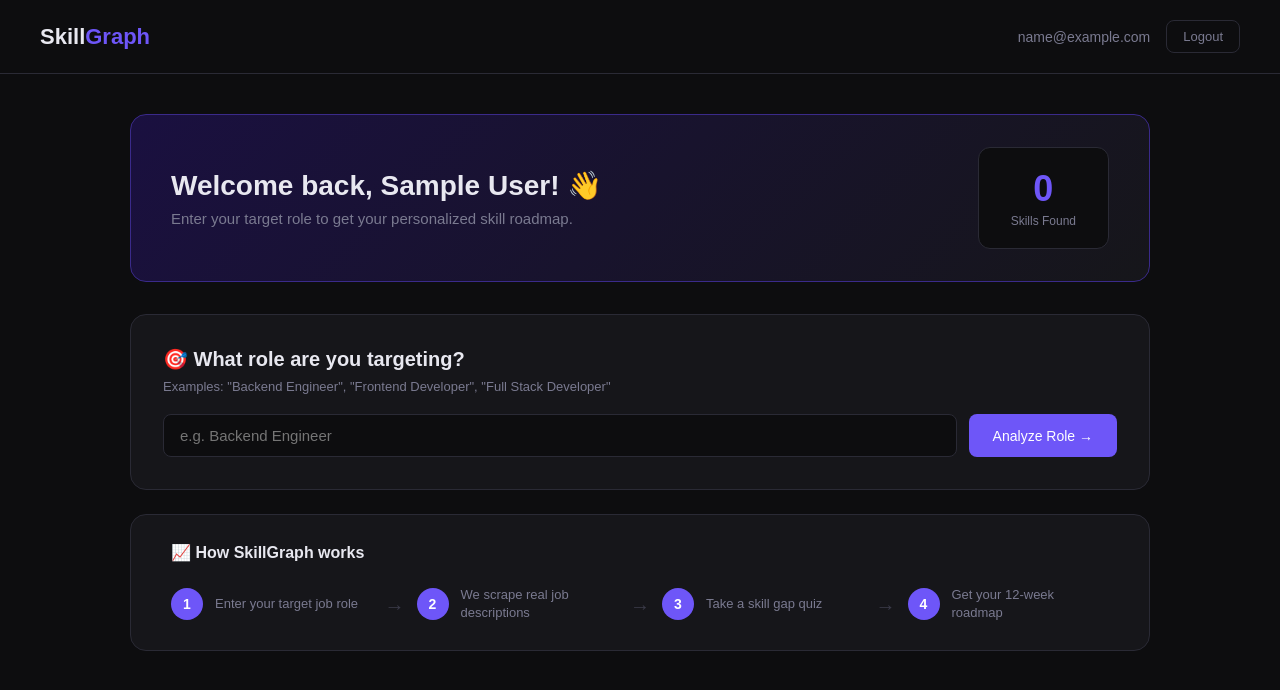
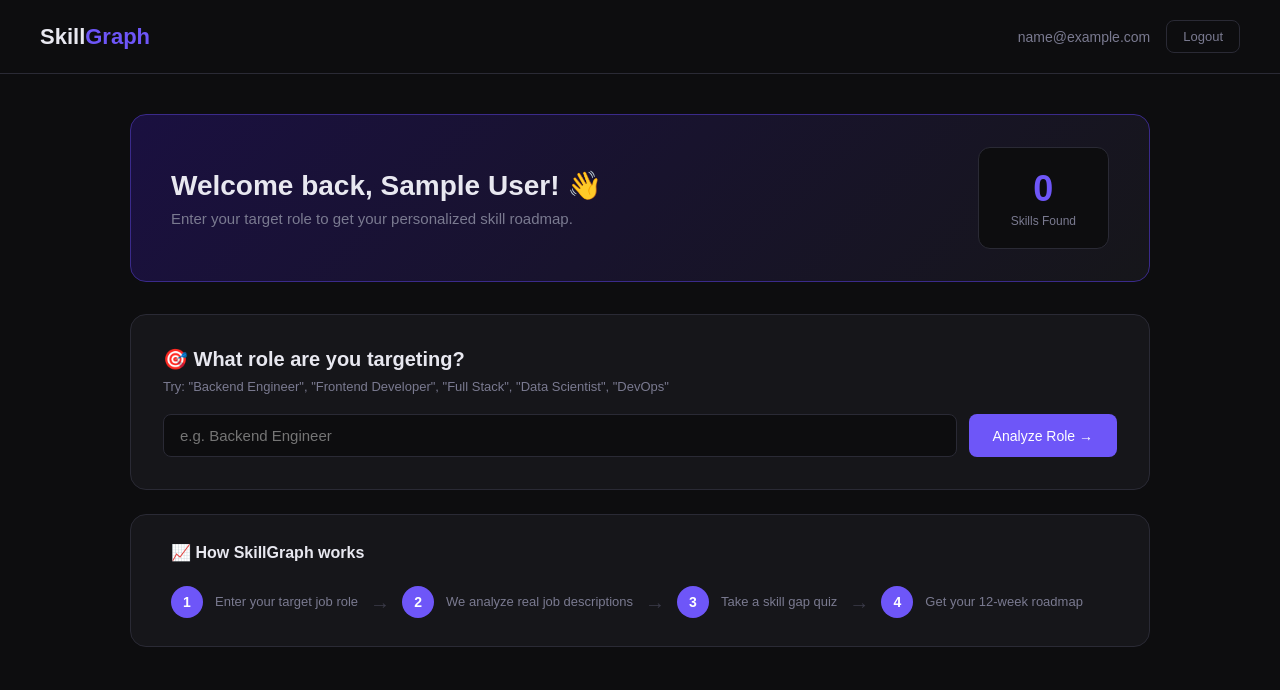
Before and after one commit to Devadharshini784/skillgraph, a React (Vite) app in the folder client/: page /dashboard in a window 1280 px wide. Shown: the top 690 px of the page. Built offline with nearby package versions, Linux system fonts and the light colour scheme; sample sign-in values are in the browser's storage.

Commit message:
feat: role-based skill detection and roadmap fix

```diff
--- a/client/src/pages/Dashboard.jsx
+++ b/client/src/pages/Dashboard.jsx
@@ -12,20 +12,22 @@ export default function Dashboard() {
   const [searched, setSearched] = useState(false);
   const [error, setError] = useState('');
 
-  const handleLogout = () => {
-    logout();
-    navigate('/login');
-  };
+  const handleLogout = () => { logout(); navigate('/login'); };
 
   const handleExtract = async () => {
     if (!role.trim()) return;
     setLoading(true);
     setError('');
     setSkills([]);
+    setSearched(false);
     try {
-      const res = await API.get(`/skills/extract?role=${role}`);
+      const res = await API.get('/skills/extract?role=' + role);
+      if (res.data.skills.length === 0) {
+        setError(res.data.message || 'Role not recognized. Try: Backend Engineer, Frontend Developer');
+      } else {
         setSkills(res.data.skills);
         setSearched(true);
+      }
     } catch (err) {
       setError('Failed to fetch skills. Please try again.');
     } finally {
@@ -34,39 +36,44 @@ export default function Dashboard() {
   };
 
   return (
-    <div style={styles.container}>
-      {/* Header */}
-      <div style={styles.header}>
-        <div style={styles.logo}>
-          <span style={styles.logoText}>Skill</span>
-          <span style={styles.logoAccent}>Graph</span>
+    <div style={{minHeight:'100vh',background:'#0d0d0f',fontFamily:'sans-serif'}}>
+
+      <div style={{display:'flex',justifyContent:'space-between',alignItems:'center',padding:'20px 40px',borderBottom:'1px solid #2a2a35'}}>
+        <div style={{fontSize:'22px',fontWeight:'700'}}>
+          <span style={{color:'#e8e8f0'}}>Skill</span>
+          <span style={{color:'#6e56f8'}}>Graph</span>
         </div>
-        <div style={styles.headerRight}>
-          <span style={styles.userEmail}>{user?.email}</span>
-          <button style={styles.logoutBtn} onClick={handleLogout}>Logout</button>
+        <div style={{display:'flex',alignItems:'center',gap:'16px'}}>
+          <span style={{color:'#7a7a90',fontSize:'14px'}}>{user?.email}</span>
+          <button onClick={handleLogout} style={{background:'transparent',border:'1px solid #2a2a35',color:'#7a7a90',padding:'8px 16px',borderRadius:'8px',cursor:'pointer',fontSize:'13px'}}>
+            Logout
+          </button>
         </div>
       </div>
 
-      <div style={styles.main}>
-        {/* Welcome banner */}
-        <div style={styles.banner}>
+      <div style={{padding:'40px',maxWidth:'1100px',margin:'0 auto'}}>
+
+        <div style={{background:'linear-gradient(135deg,#1a1040,#16161a)',border:'1px solid #3a2a8a',borderRadius:'16px',padding:'32px 40px',marginBottom:'32px',display:'flex',justifyContent:'space-between',alignItems:'center'}}>
           <div>
-            <h1 style={styles.bannerTitle}>Welcome back, {user?.name}! 👋</h1>
-            <p style={styles.bannerSub}>Enter your target role to get your personalized skill roadmap.</p>
+            <h1 style={{color:'#e8e8f0',fontSize:'28px',fontWeight:'700',marginBottom:'8px'}}>
+              Welcome back, {user?.name}! 👋
+            </h1>
+            <p style={{color:'#7a7a90',fontSize:'15px'}}>Enter your target role to get your personalized skill roadmap.</p>
           </div>
-          <div style={styles.readinessBox}>
-            <p style={styles.readinessNum}>{skills.length > 0 ? skills.length : 0}</p>
-            <p style={styles.readinessLabel}>Skills Found</p>
+          <div style={{textAlign:'center',background:'#0d0d0f',borderRadius:'12px',padding:'20px 32px',border:'1px solid #2a2a35'}}>
+            <p style={{color:'#6e56f8',fontSize:'36px',fontWeight:'800',margin:'0'}}>{skills.length > 0 ? skills.length : 0}</p>
+            <p style={{color:'#7a7a90',fontSize:'12px',margin:'4px 0 0'}}>Skills Found</p>
           </div>
         </div>
 
-        {/* Role input */}
-        <div style={styles.searchBox}>
-          <h2 style={styles.searchTitle}>🎯 What role are you targeting?</h2>
-          <p style={styles.searchSub}>Examples: "Backend Engineer", "Frontend Developer", "Full Stack Developer"</p>
-          <div style={styles.inputRow}>
+        <div style={{background:'#16161a',border:'1px solid #2a2a35',borderRadius:'16px',padding:'32px',marginBottom:'24px'}}>
+          <h2 style={{color:'#e8e8f0',fontSize:'20px',fontWeight:'600',marginBottom:'8px'}}>🎯 What role are you targeting?</h2>
+          <p style={{color:'#7a7a90',fontSize:'13px',marginBottom:'20px'}}>
+            Try: "Backend Engineer", "Frontend Developer", "Full Stack", "Data Scientist", "DevOps"
+          </p>
+          <div style={{display:'flex',gap:'12px'}}>
             <input
-              style={styles.input}
+              style={{flex:1,padding:'12px 16px',background:'#0d0d0f',border:'1px solid #2a2a35',borderRadius:'8px',color:'#e8e8f0',fontSize:'15px'}}
               type="text"
               placeholder="e.g. Backend Engineer"
               value={role}
@@ -74,47 +81,46 @@ export default function Dashboard() {
               onKeyDown={(e) => e.key === 'Enter' && handleExtract()}
             />
             <button
-              style={loading ? {...styles.searchBtn, opacity: 0.7} : styles.searchBtn}
               onClick={handleExtract}
               disabled={loading}
+              style={{background:'#6e56f8',color:'white',border:'none',borderRadius:'8px',padding:'12px 24px',fontSize:'14px',cursor:'pointer',fontWeight:'500',opacity: loading ? 0.7 : 1}}
             >
               {loading ? 'Analyzing...' : 'Analyze Role →'}
             </button>
           </div>
-          {error && <p style={styles.error}>{error}</p>}
+          {error && (
+            <div style={{background:'#2a0d0d',border:'1px solid #5c1a1a',borderRadius:'8px',padding:'12px 16px',marginTop:'12px'}}>
+              <p style={{color:'#f87171',fontSize:'13px',margin:0}}>⚠️ {error}</p>
+            </div>
+          )}
         </div>
 
-        {/* Loading state */}
         {loading && (
-          <div style={styles.loadingBox}>
-            <p style={styles.loadingText}>🔍 Scraping job descriptions and extracting skills...</p>
+          <div style={{background:'#16161a',border:'1px solid #2a2a35',borderRadius:'12px',padding:'24px',textAlign:'center',marginBottom:'24px'}}>
+            <p style={{color:'#a78bfa',fontSize:'14px'}}>🔍 Analyzing job market for "{role}"...</p>
           </div>
         )}
 
-        {/* Skills results */}
         {searched && !loading && skills.length > 0 && (
-          <div style={styles.resultsBox}>
-            <h2 style={styles.resultsTitle}>
-              Top skills for <span style={{color: '#a78bfa'}}>"{role}"</span>
+          <div style={{background:'#16161a',border:'1px solid #2a2a35',borderRadius:'16px',padding:'32px',marginBottom:'24px'}}>
+            <h2 style={{color:'#e8e8f0',fontSize:'20px',fontWeight:'600',marginBottom:'6px'}}>
+              Top skills for <span style={{color:'#a78bfa'}}>"{role}"</span>
             </h2>
-            <p style={styles.resultsSub}>Based on real job descriptions — sorted by demand</p>
-            <div style={styles.skillsGrid}>
+            <p style={{color:'#7a7a90',fontSize:'13px',marginBottom:'24px'}}>Based on real job descriptions — sorted by demand</p>
+            <div style={{display:'grid',gridTemplateColumns:'repeat(auto-fill,minmax(280px,1fr))',gap:'12px',marginBottom:'24px'}}>
               {skills.map((item, index) => (
-                <div key={index} style={styles.skillCard}>
-                  <div style={styles.skillRank}>#{index + 1}</div>
-                  <div style={styles.skillName}>{item.skill}</div>
-                  <div style={styles.skillBar}>
-                    <div style={{
-                      ...styles.skillBarFill,
-                      width: `${Math.min((item.count / skills[0].count) * 100, 100)}%`
-                    }}/>
+                <div key={index} style={{background:'#0d0d0f',border:'1px solid #2a2a35',borderRadius:'10px',padding:'14px 16px'}}>
+                  <p style={{fontSize:'11px',color:'#7a7a90',fontFamily:'monospace',marginBottom:'4px'}}>#{index + 1}</p>
+                  <p style={{color:'#e8e8f0',fontSize:'15px',fontWeight:'500',marginBottom:'8px',textTransform:'capitalize'}}>{item.skill}</p>
+                  <div style={{background:'#2a2a35',borderRadius:'4px',height:'4px',marginBottom:'6px',overflow:'hidden'}}>
+                    <div style={{background:'#6e56f8',height:'100%',borderRadius:'4px',width: Math.min((item.count / skills[0].count) * 100, 100) + '%'}} />
                   </div>
-                  <div style={styles.skillCount}>{item.count} mentions</div>
+                  <p style={{fontSize:'11px',color:'#7a7a90'}}>{item.count} mentions</p>
                 </div>
               ))}
             </div>
             <button
-  style={styles.quizBtn}
+              style={{background:'#6e56f8',color:'white',border:'none',borderRadius:'8px',padding:'12px 24px',fontSize:'14px',cursor:'pointer',fontWeight:'500'}}
               onClick={() => navigate('/quiz', { state: { skills, role } })}
             >
               Take Skill Gap Quiz →
@@ -122,79 +128,31 @@ export default function Dashboard() {
           </div>
         )}
 
-        {/* How it works — show only before search */}
         {!searched && (
-          <div style={styles.bottomCard}>
-            <h3 style={styles.bottomTitle}>📈 How SkillGraph works</h3>
-            <div style={styles.steps}>
-              <div style={styles.step}>
-                <div style={styles.stepNum}>1</div>
-                <p style={styles.stepText}>Enter your target job role</p>
+          <div style={{background:'#16161a',border:'1px solid #2a2a35',borderRadius:'16px',padding:'28px 40px'}}>
+            <h3 style={{color:'#e8e8f0',fontSize:'16px',fontWeight:'600',marginBottom:'24px'}}>📈 How SkillGraph works</h3>
+            <div style={{display:'flex',alignItems:'center',gap:'12px',flexWrap:'wrap'}}>
+              {[
+                {num:'1', text:'Enter your target job role'},
+                {num:'2', text:'We analyze real job descriptions'},
+                {num:'3', text:'Take a skill gap quiz'},
+                {num:'4', text:'Get your 12-week roadmap'}
+              ].map((step, i, arr) => (
+                <div key={i} style={{display:'flex',alignItems:'center',gap:'12px'}}>
+                  <div style={{display:'flex',alignItems:'center',gap:'12px',flex:'1',minWidth:'140px'}}>
+                    <div style={{background:'#6e56f8',color:'white',width:'32px',height:'32px',borderRadius:'50%',display:'flex',alignItems:'center',justifyContent:'center',fontWeight:'700',fontSize:'14px',flexShrink:0}}>
+                      {step.num}
                     </div>
-              <div style={styles.stepArrow}>→</div>
-              <div style={styles.step}>
-                <div style={styles.stepNum}>2</div>
-                <p style={styles.stepText}>We scrape real job descriptions</p>
+                    <p style={{color:'#7a7a90',fontSize:'13px',lineHeight:'1.4'}}>{step.text}</p>
                   </div>
-              <div style={styles.stepArrow}>→</div>
-              <div style={styles.step}>
-                <div style={styles.stepNum}>3</div>
-                <p style={styles.stepText}>Take a skill gap quiz</p>
+                  {i < arr.length - 1 && <span style={{color:'#3a3a48',fontSize:'20px'}}>→</span>}
                 </div>
-              <div style={styles.stepArrow}>→</div>
-              <div style={styles.step}>
-                <div style={styles.stepNum}>4</div>
-                <p style={styles.stepText}>Get your 12-week roadmap</p>
-              </div>
+              ))}
             </div>
           </div>
         )}
+
       </div>
     </div>
   );
 }
-
-const styles = {
-  container: { minHeight: '100vh', background: '#0d0d0f', fontFamily: 'sans-serif' },
-  header: { display: 'flex', justifyContent: 'space-between', alignItems: 'center', padding: '20px 40px', borderBottom: '1px solid #2a2a35' },
-  logo: { fontSize: '22px', fontWeight: '700' },
-  logoText: { color: '#e8e8f0' },
-  logoAccent: { color: '#6e56f8' },
-  headerRight: { display: 'flex', alignItems: 'center', gap: '16px' },
-  userEmail: { color: '#7a7a90', fontSize: '14px' },
-  logoutBtn: { background: 'transparent', border: '1px solid #2a2a35', color: '#7a7a90', padding: '8px 16px', borderRadius: '8px', cursor: 'pointer', fontSize: '13px' },
-  main: { padding: '40px', maxWidth: '1100px', margin: '0 auto' },
-  banner: { background: 'linear-gradient(135deg, #1a1040 0%, #16161a 100%)', border: '1px solid #3a2a8a', borderRadius: '16px', padding: '32px 40px', marginBottom: '32px', display: 'flex', justifyContent: 'space-between', alignItems: 'center' },
-  bannerTitle: { color: '#e8e8f0', fontSize: '28px', fontWeight: '700', marginBottom: '8px' },
-  bannerSub: { color: '#7a7a90', fontSize: '15px' },
-  readinessBox: { textAlign: 'center', background: '#0d0d0f', borderRadius: '12px', padding: '20px 32px', border: '1px solid #2a2a35' },
-  readinessNum: { color: '#6e56f8', fontSize: '36px', fontWeight: '800', margin: '0' },
-  readinessLabel: { color: '#7a7a90', fontSize: '12px', margin: '4px 0 0' },
-  searchBox: { background: '#16161a', border: '1px solid #2a2a35', borderRadius: '16px', padding: '32px', marginBottom: '24px' },
-  searchTitle: { color: '#e8e8f0', fontSize: '20px', fontWeight: '600', marginBottom: '8px' },
-  searchSub: { color: '#7a7a90', fontSize: '13px', marginBottom: '20px' },
-  inputRow: { display: 'flex', gap: '12px' },
-  input: { flex: 1, padding: '12px 16px', background: '#0d0d0f', border: '1px solid #2a2a35', borderRadius: '8px', color: '#e8e8f0', fontSize: '15px' },
-  searchBtn: { background: '#6e56f8', color: 'white', border: 'none', borderRadius: '8px', padding: '12px 24px', fontSize: '14px', cursor: 'pointer', fontWeight: '500', whiteSpace: 'nowrap' },
-  error: { color: '#f87171', fontSize: '13px', marginTop: '8px' },
-  loadingBox: { background: '#16161a', border: '1px solid #2a2a35', borderRadius: '12px', padding: '24px', textAlign: 'center', marginBottom: '24px' },
-  loadingText: { color: '#a78bfa', fontSize: '14px' },
-  resultsBox: { background: '#16161a', border: '1px solid #2a2a35', borderRadius: '16px', padding: '32px', marginBottom: '24px' },
-  resultsTitle: { color: '#e8e8f0', fontSize: '20px', fontWeight: '600', marginBottom: '6px' },
-  resultsSub: { color: '#7a7a90', fontSize: '13px', marginBottom: '24px' },
-  skillsGrid: { display: 'grid', gridTemplateColumns: 'repeat(auto-fill, minmax(280px, 1fr))', gap: '12px', marginBottom: '24px' },
-  skillCard: { background: '#0d0d0f', border: '1px solid #2a2a35', borderRadius: '10px', padding: '14px 16px' },
-  skillRank: { fontSize: '11px', color: '#7a7a90', fontFamily: 'monospace', marginBottom: '4px' },
-  skillName: { color: '#e8e8f0', fontSize: '15px', fontWeight: '500', marginBottom: '8px', textTransform: 'capitalize' },
-  skillBar: { background: '#2a2a35', borderRadius: '4px', height: '4px', marginBottom: '6px', overflow: 'hidden' },
-  skillBarFill: { background: '#6e56f8', height: '100%', borderRadius: '4px', transition: 'width 0.5s ease' },
-  skillCount: { fontSize: '11px', color: '#7a7a90' },
-  quizBtn: { background: '#6e56f8', color: 'white', border: 'none', borderRadius: '8px', padding: '12px 24px', fontSize: '14px', cursor: 'pointer', fontWeight: '500' },
-  bottomCard: { background: '#16161a', border: '1px solid #2a2a35', borderRadius: '16px', padding: '28px 40px' },
-  bottomTitle: { color: '#e8e8f0', fontSize: '16px', fontWeight: '600', marginBottom: '24px' },
-  steps: { display: 'flex', alignItems: 'center', gap: '12px', flexWrap: 'wrap' },
-  step: { display: 'flex', alignItems: 'center', gap: '12px', flex: '1', minWidth: '140px' },
-  stepNum: { background: '#6e56f8', color: 'white', width: '32px', height: '32px', borderRadius: '50%', display: 'flex', alignItems: 'center', justifyContent: 'center', fontWeight: '700', fontSize: '14px', flexShrink: '0' },
-  stepText: { color: '#7a7a90', fontSize: '13px', lineHeight: '1.4' },
-  stepArrow: { color: '#3a3a48', fontSize: '20px', flexShrink: '0' },
-};
```
Also changed, not shown: 1 other file (tests, documents, lock files or other folders). Lines whose indentation alone changed are shown as unchanged.
